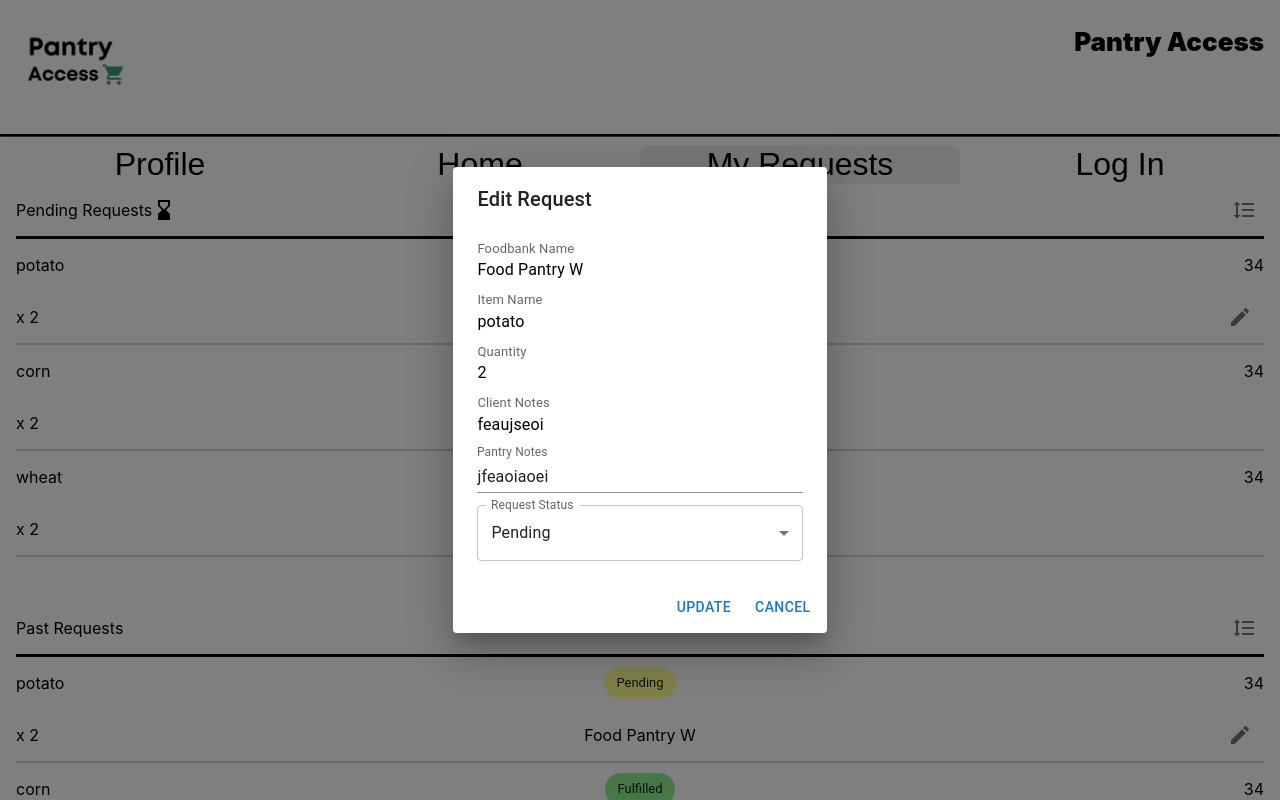
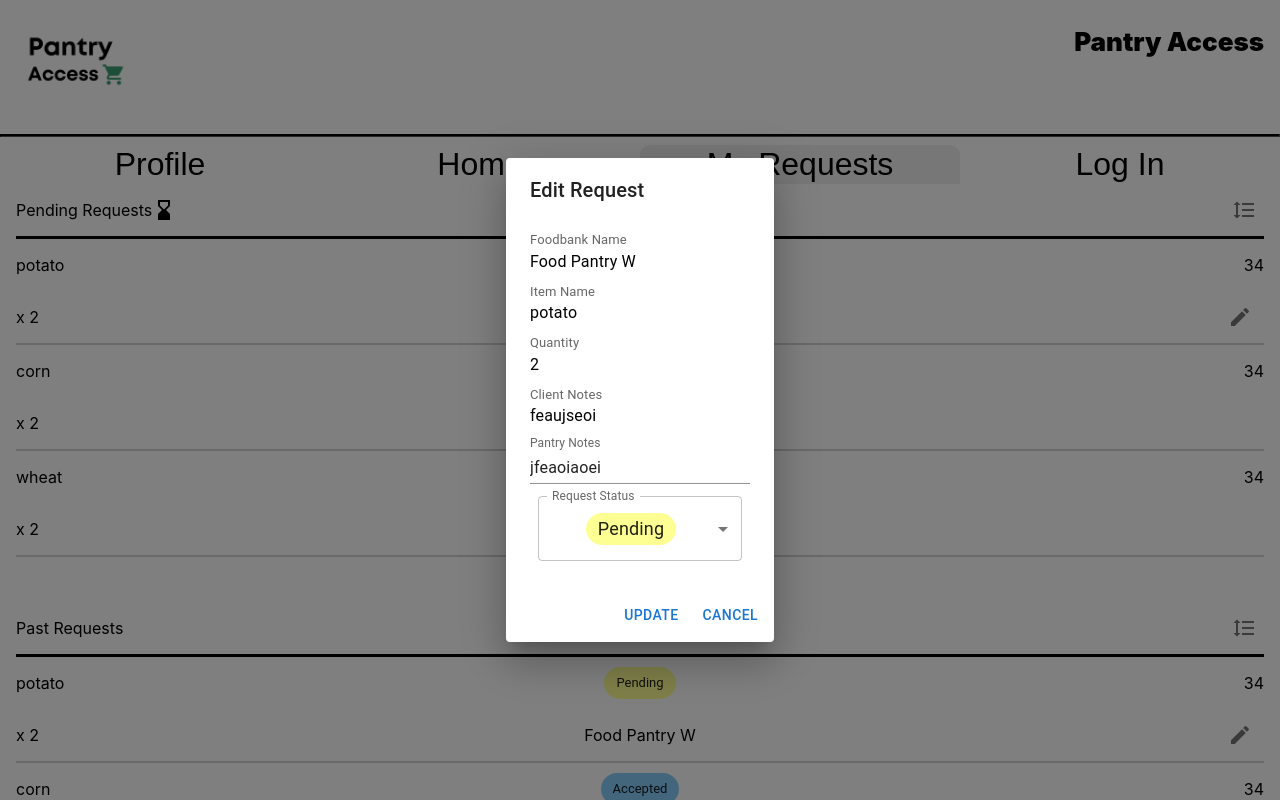
Before and after one commit to Pantry-Access-AFG/react-app, a React (Create React App) app: page /myrequests in a window 1280 px wide. Both pictures are taken after a click on the button 1240 px from the left and 316 px from the top of the page. Shown: the top 800 px of the page. Built offline with nearby package versions, Linux system fonts and the light colour scheme.

Commit message:
myrequests

```diff
--- a/src/ClientMyRequests.js
+++ b/src/ClientMyRequests.js
@@ -57,7 +57,7 @@ export default function MyRequests(props) {
         pantryNotes: "jfeaoiaoei"
     }, {
         item: "corn",
-        requestStatus: 0,
+        requestStatus: 4,
         date: 34,
         quantity: 2,
         foodPantryName: "Food Pantry W",
@@ -65,7 +65,7 @@ export default function MyRequests(props) {
         pantryNotes: "jfeaoiaoei"
     }, {
         item: "wheat",
-        requestStatus: 0,
+        requestStatus: 3,
         date: 34,
         quantity: 2,
         foodPantryName: "Food Pantry W",
--- a/src/PantryMyRequests.js
+++ b/src/PantryMyRequests.js
@@ -1,6 +1,6 @@
 import Request from './components/Request';
 import RequestsHeader from './components/RequestsHeader';
-import React from "react";
+import {useEffect} from "react";
 import Box from "@mui/material/Box";
 import Button from "@mui/material/Button";
 import { useState } from "react";
@@ -17,6 +17,9 @@ import IconButton from "@mui/material/IconButton";
 import DeleteIcon from "@mui/icons-material/Delete";
 import EditIcon from "@mui/icons-material/Edit";
 import MoreVertIcon from '@mui/icons-material/MoreVert';
+import { Chip } from "@mui/material";
+import { db } from "./firebase-config";
+import { doc, updateDoc, onSnapshot,query, where, collection } from "firebase/firestore";
 
 // import Box from '@mui/material/Box';
 import InputLabel from '@mui/material/InputLabel';
@@ -36,10 +39,31 @@ export default function MyRequests(props) {
     let [pantryNotes, setPantryNotes] = useState("");
     let [requestStatus, setRequestStatus] = useState(1);
 
+    const signedInUser = ""
+
+    // const requestsRef = collection(db, "requests")
+    // const q = query(citiesRef, where("foodPantryUID", "==", "3480242"));
+
+
+    // useEffect(() => {
+    //     async function getInventoryData() {
+    //       onSnapshot(doc(db, "requests", "pantryUID"), (doc) => { //TODO CHANGE PANTRYUID TO ACTUAL UID
+    //         if (doc.exists()) {
+    //           setItemList(doc.data()["itemList"]);
+    //           setQuantityList(doc.data()["quantityList"]);
+    //         } else {
+    //           console.log("Nothing!");
+    //         }
+    //       });
+    //     }
+    //     getInventoryData();
+    //   }, []);
+
     /**
    * Function for editing a row
    * Edits respective row and reinitializes row array
    */
+
 
     /**
    * Function for handling closing the form dialog
@@ -65,7 +89,7 @@ export default function MyRequests(props) {
         pantryNotes: "jfeaoiaoei"
     }, {
         item: "corn",
-        requestStatus: 0,
+        requestStatus: 2,
         date: 34,
         quantity: 2,
         foodPantryName: "Food Pantry W",
@@ -73,13 +97,15 @@ export default function MyRequests(props) {
         pantryNotes: "jfeaoiaoei"
     }, {
         item: "wheat",
-        requestStatus: 0,
+        requestStatus: 4,
         date: 34,
         quantity: 2,
         foodPantryName: "Food Pantry W",
         clientNotes: "feaujseoi",
         pantryNotes: "jfeaoiaoei"
     }]);
+
+
 
     const editRequestsClick = (index) => {
         setEditIndex(index);
@@ -267,7 +293,8 @@ function EditRequestDialog({
                         }}
                     />
                     {/* from https://mui.com/material-ui/react-select/ */}
-                    <FormControl fullWidth style={{marginTop: "8px" }}>
+                    <Box component="form" sx={{ display: 'flex', flexWrap: 'wrap' }}>
+                    <FormControl sx={{ m: 1, minWidth: 120 }} fullWidth style={{ marginTop: "8px" }}>
                         <InputLabel id="demo-simple-select-label">Request Status</InputLabel>
                         <Select
                             labelId="demo-simple-select-label"
@@ -282,12 +309,29 @@ function EditRequestDialog({
                                 });
                             }}
                         >
-                            <MenuItem value={0}>Cancelled</MenuItem>
-                            <MenuItem value={1}>Pending</MenuItem>
-                            <MenuItem value={2}>Fulfilled</MenuItem>
-                            <MenuItem value={3}>Accepted</MenuItem>
+                            <MenuItem value={1}>
+                                <div className="chip-container">
+                                    <Chip style={{ backgroundColor: "#fdff93", fontSize: "large" }} label="Pending" />
+                                </div>
+                            </MenuItem>
+                            <MenuItem value={2}>
+                                <div className="chip-container">
+                                    <Chip style={{ backgroundColor: "lightskyblue", fontSize: "large" }} label="Accepted" />
+                                </div>
+                            </MenuItem>
+                            <MenuItem value={3}>
+                                <div className="chip-container">
+                                    <Chip style={{ backgroundColor: "lightgreen", fontSize: "large" }} label="Fulfilled" />
+                                </div>
+                            </MenuItem>
+                            <MenuItem value={4}>
+                                <div className="chip-container">
+                                    <Chip style={{ backgroundColor: "lightcoral", fontSize: "large" }} label="Cancelled" />
+                                </div>
+                            </MenuItem>
                         </Select>
                     </FormControl>
+                    </Box>
                 </DialogContent>
                 <DialogActions>
                     <Button onClick={handleEditItem}>Update</Button>
--- a/src/components/Request.js
+++ b/src/components/Request.js
@@ -11,7 +11,7 @@ import Dialog from '@mui/material/Dialog';
  * Makes a request for the my requests page.
  * @returns the navigation bar
  */
-export default function Request({ item, requestStatus, date, quantity, foodPantryName, index, editRequestsClick, clientNotes, pantryNotes}) {
+export default function Request({ item, requestStatus, date, quantity, foodPantryName, index, editRequestsClick, clientNotes, pantryNotes }) {
   const navigate = useNavigate();
   const location = useLocation();
 
@@ -27,7 +27,7 @@ export default function Request({ item, requestStatus, date, quantity, foodPantr
   const [editId, setEditId] = useState(0);
 
 
-  //0 is fulfilled, 1 is pending, 2 is cancelled, 3 is accepted
+  //1 is pending, 2 is accepted, 3 is fulfilled, 4 is cancelled
   //const [requestNum, requestStatus, date, quantity, foodPantryName] = [0, 1, "Date", 7, "Food Pantry W"]; //change to use props/query
   let requestStatusStr; //the string for the request status
   let requestStatusColor; //the class name for styling the request button
@@ -37,12 +37,6 @@ export default function Request({ item, requestStatus, date, quantity, foodPantr
 
 
   switch (requestStatus) {
-    case 0:
-      {
-        requestStatusStr = "Fulfilled";
-        requestStatusColor = "lightgreen";
-        break;
-      }
     case 1:
       {
         requestStatusStr = "Pending";
@@ -51,14 +45,20 @@ export default function Request({ item, requestStatus, date, quantity, foodPantr
       }
     case 2:
       {
-        requestStatusStr = "Cancelled";
-        requestStatusColor = "lightcoral";
+        requestStatusStr = "Accepted";
+        requestStatusColor = "lightskyblue";
         break;
       }
     case 3:
       {
-        requestStatusStr = "Accepted";
-        requestStatusColor = "lightskyblue";
+        requestStatusStr = "Fulfilled";
+        requestStatusColor = "lightgreen";
+        break;
+      }
+    case 4:
+      {
+        requestStatusStr = "Cancelled";
+        requestStatusColor = "lightcoral";
         break;
       }
     default:
```
Also changed, not shown: 1 other file (tests, documents, lock files or other folders).
